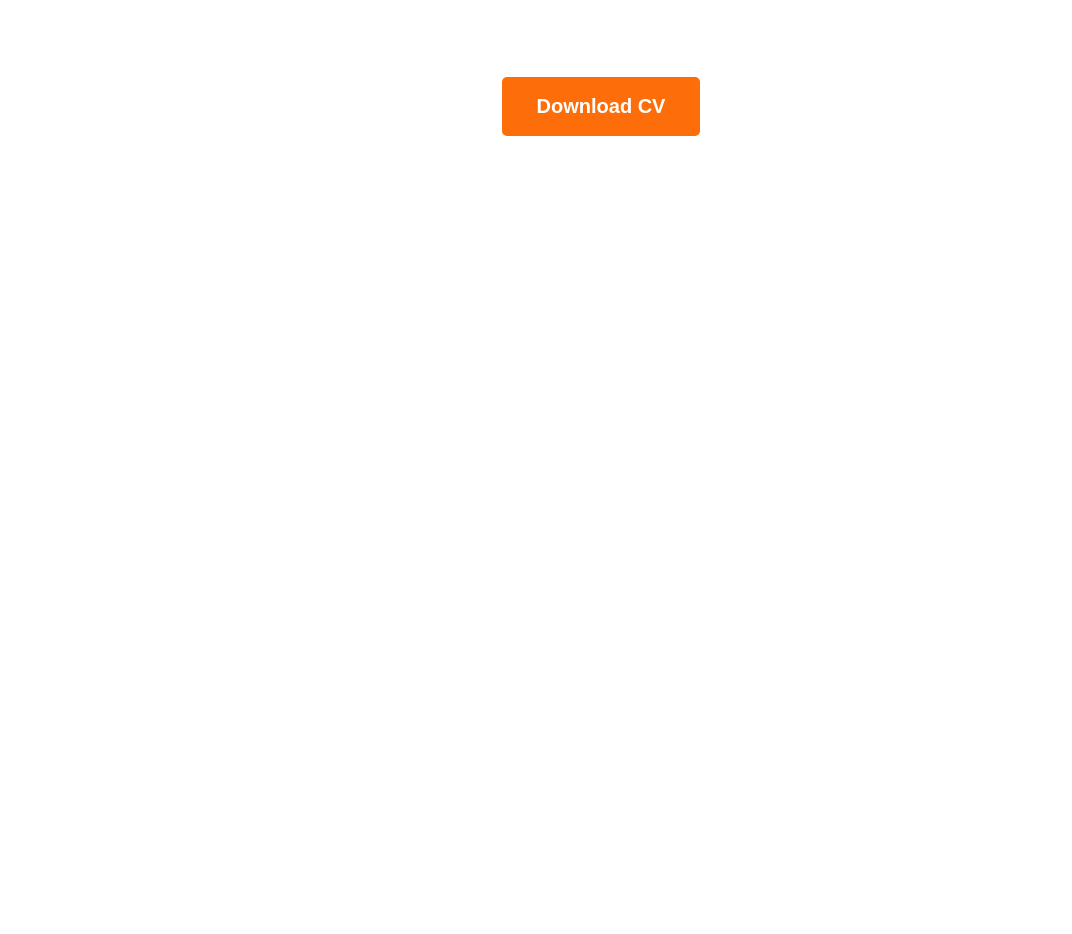
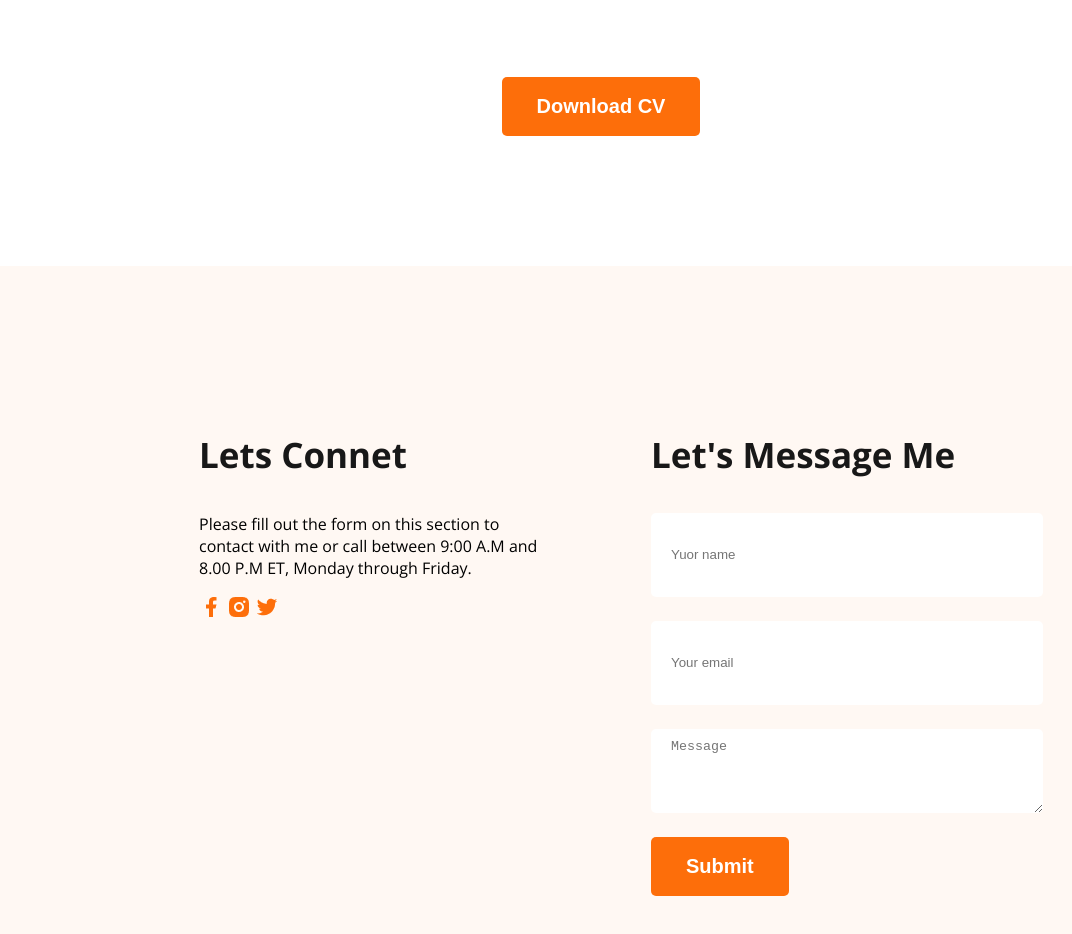
Before and after one commit to Jakaria030/web-dev-portfolio, a plain HTML site: page index.html in a window 1280 px wide. Shown: the part 3169-4103 px from the top of the page, without its empty margins (39-1111 px from the left). Before the commit the page ends 3435 px from the top, so only its background shows below. Drawn offline with nearby package versions, Linux system fonts and the light colour scheme.

Commit message:
footer almost complete

```diff
--- a/index.html
+++ b/index.html
@@ -61,7 +61,7 @@
         </section>
         <!-- What I do section start -->
         <section class="skills">
-            <h3 class="section-title">What I do</h3>
+            <h3 class="section-title text-center">What I do</h3>
             <p class="section-description text-center">I have more than 10 years experience building software for clients all over the world. Below is a quick overview of my main technical skill sets and technologies i use. Want to find out more about my experience? Check out my online resume and project portfolio.</p>
 
             <div class="skills-container">
@@ -89,7 +89,7 @@
         </section>
         <!-- Resume section -->
         <section class="resume">
-            <h3 class="section-title">A summary of My Resume</h3>
+            <h3 class="section-title text-center">A summary of My Resume</h3>
             <div class="resume-container">
                 <div class="resume-column">
                     <h3 class="resume-column-title">My Education</h3>
@@ -142,8 +142,25 @@
     </main>
 
 
-    <footer>
-
+    <footer class="secondary-bg">
+        <div class="footer-column">
+            <h3 class="section-title">Lets Connet</h3>
+            <p>Please fill out the form on this section to contact with me or call between 9:00 A.M and 8.00 P.M ET, Monday through Friday.</p>
+            <div>
+                <a href="#"><img src="images/icons/facebook.png" alt=""></a>
+                <a href="#"><img src="images/icons/insta.png" alt=""></a>
+                <a href="#"><img src="images/icons/twitter.png" alt=""></a>
+            </div>
+        </div>
+        <div class="footer-column">
+            <h3 class="section-title">Let's Message Me</h3>
+            <form action="">
+                <input type="text" name="" placeholder="Yuor name">
+                <input type="email" name="" placeholder="Your email">
+                <textarea name="Message" col="30" row="20" placeholder="Message"></textarea>
+                <input class="btn-primary" type="submit" value="Submit">
+            </form>
+        </div>
     </footer>
 
 </body>
--- a/styles/style.css
+++ b/styles/style.css
@@ -37,7 +37,6 @@
     font-size: 35px;
     font-weight: 700;
     color: #181818;
-    text-align: center;
 }
 .section-description{
     font-size: 18px;
@@ -175,3 +174,26 @@ main section{
 .cv-download-btn{
     margin-top: 50px;
 }
+
+/* Footer styles  */
+footer{
+    padding: 130px 230px;
+    display: flex;
+    gap: 100px;
+}
+.footer-column{
+    width: 50%;
+
+}
+footer input[type="text"], footer input[type="email"], footer textarea{
+    height: 64px;
+    border-radius: 5px;
+    background-color: #ffffff;
+    color: #757575;
+    width: 100%;
+    display: block;
+    border: none;
+    padding: 10px 20px;
+    margin-bottom: 24px;
+    resize:vertical;
+}
```
